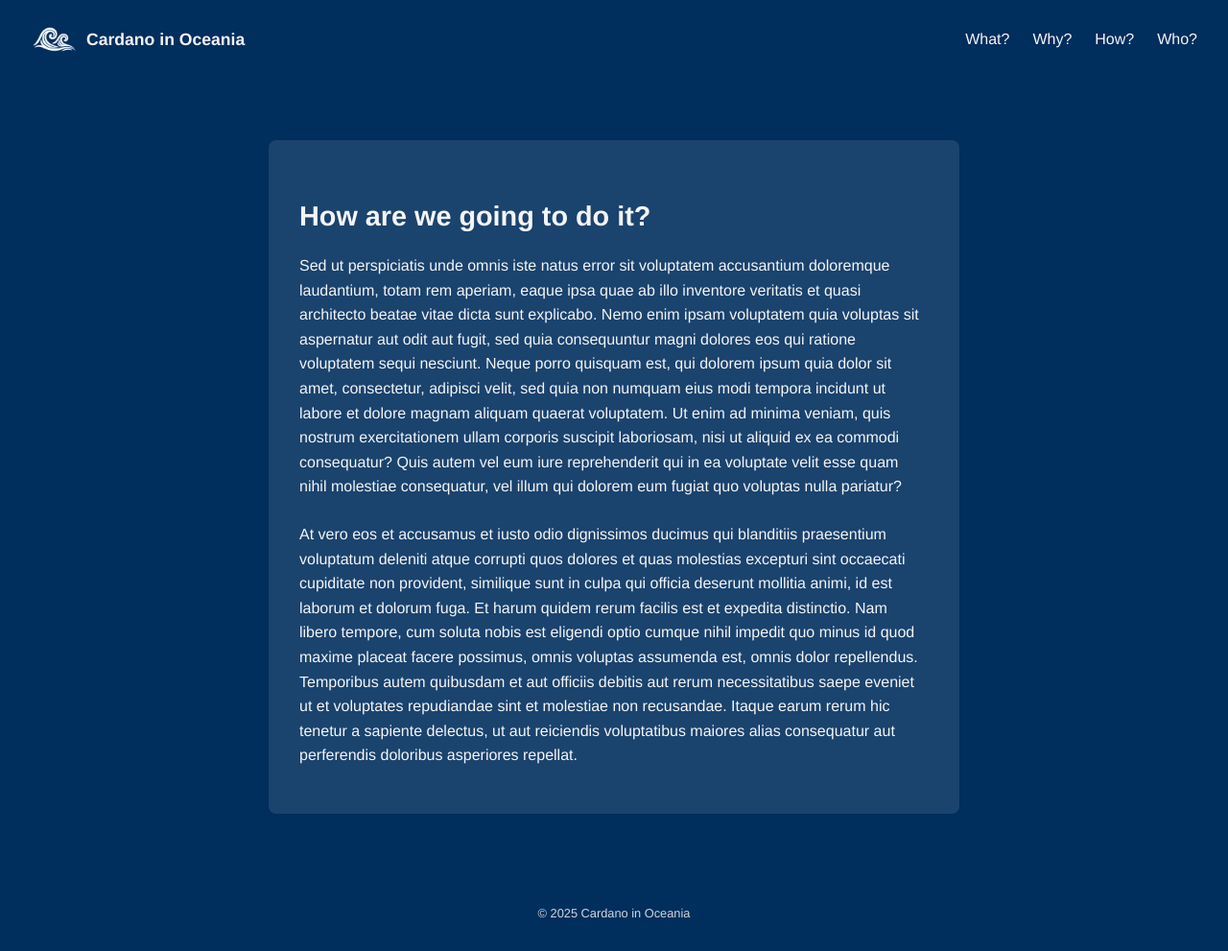
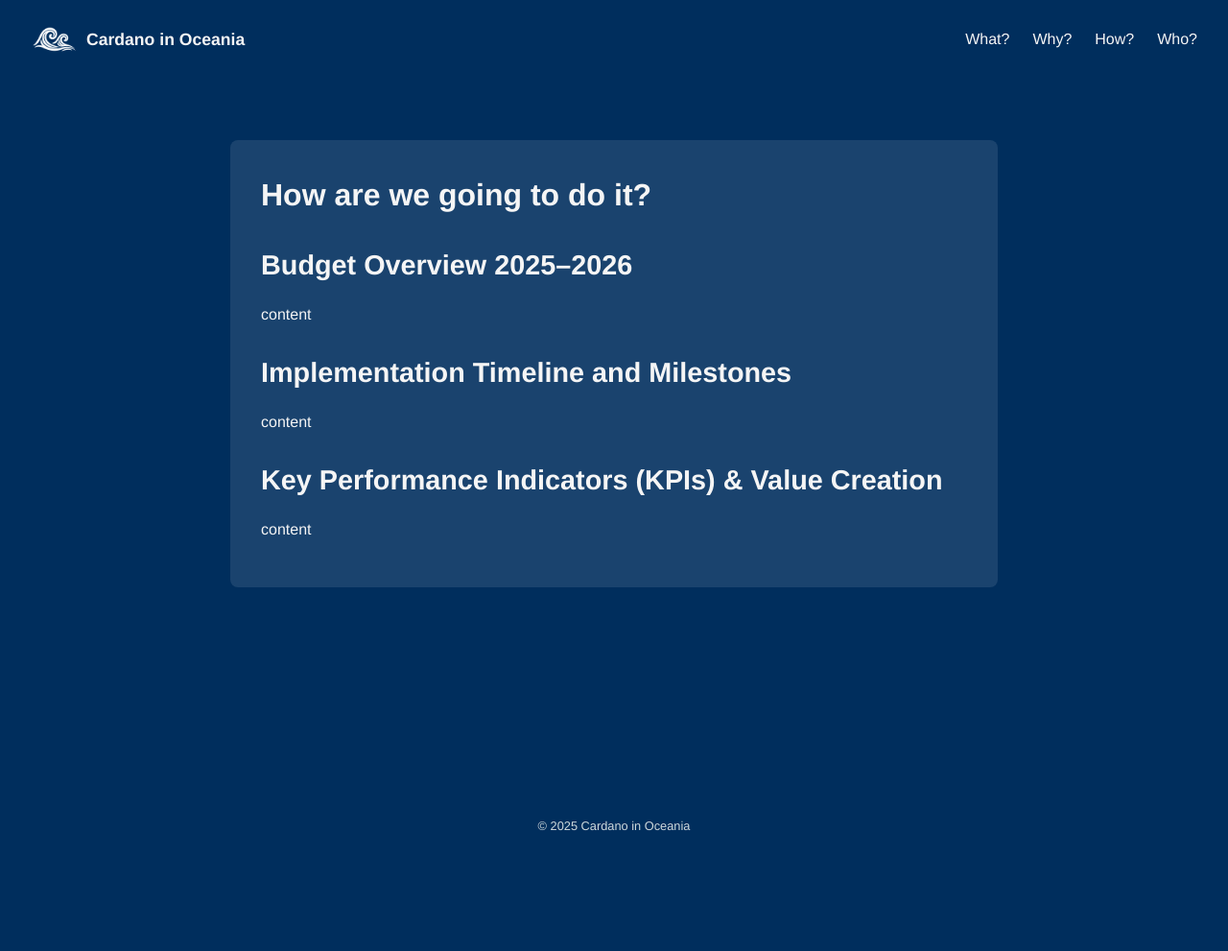
Before and after one commit to cardano-in-oceania/cardano-in-oceania.github.io, a Jekyll site: the page built from docs/pages/how.md, in a window 1280 px wide. Shown: the whole page at 96% size. Built offline with Jekyll 4.4.1, drawn with Linux system fonts in a browser that asks for light colours; after the commit the page ends 900 px from its top, so only the background shows below that.

Commit message:
Page outlines

```diff
--- a/docs/assets/css/main.scss
+++ b/docs/assets/css/main.scss
@@ -118,7 +118,7 @@
 /* Unified content styling */
 .content {
   width: 90%;
-  max-width: 720px;
+  max-width: 800px;
   margin: 4rem auto 4rem;
   padding: 2rem;
   line-height: 1.6;
--- a/docs/pages/how.md
+++ b/docs/pages/how.md
@@ -3,8 +3,13 @@
 title: How?
 permalink: /how/
 ---
-## How are we going to do it?
+# How are we going to do it?
 
-Sed ut perspiciatis unde omnis iste natus error sit voluptatem accusantium doloremque laudantium, totam rem aperiam, eaque ipsa quae ab illo inventore veritatis et quasi architecto beatae vitae dicta sunt explicabo. Nemo enim ipsam voluptatem quia voluptas sit aspernatur aut odit aut fugit, sed quia consequuntur magni dolores eos qui ratione voluptatem sequi nesciunt. Neque porro quisquam est, qui dolorem ipsum quia dolor sit amet, consectetur, adipisci velit, sed quia non numquam eius modi tempora incidunt ut labore et dolore magnam aliquam quaerat voluptatem. Ut enim ad minima veniam, quis nostrum exercitationem ullam corporis suscipit laboriosam, nisi ut aliquid ex ea commodi consequatur? Quis autem vel eum iure reprehenderit qui in ea voluptate velit esse quam nihil molestiae consequatur, vel illum qui dolorem eum fugiat quo voluptas nulla pariatur?
+## Budget Overview 2025–2026
+content
 
-At vero eos et accusamus et iusto odio dignissimos ducimus qui blanditiis praesentium voluptatum deleniti atque corrupti quos dolores et quas molestias excepturi sint occaecati cupiditate non provident, similique sunt in culpa qui officia deserunt mollitia animi, id est laborum et dolorum fuga. Et harum quidem rerum facilis est et expedita distinctio. Nam libero tempore, cum soluta nobis est eligendi optio cumque nihil impedit quo minus id quod maxime placeat facere possimus, omnis voluptas assumenda est, omnis dolor repellendus. Temporibus autem quibusdam et aut officiis debitis aut rerum necessitatibus saepe eveniet ut et voluptates repudiandae sint et molestiae non recusandae. Itaque earum rerum hic tenetur a sapiente delectus, ut aut reiciendis voluptatibus maiores alias consequatur aut perferendis doloribus asperiores repellat.
+## Implementation Timeline and Milestones
+content
+
+## Key Performance Indicators (KPIs) & Value Creation
+content
```
Also changed, not shown: docs/pages/what.md (+13 -1 lines), docs/pages/who.md (+1 -1 lines), docs/pages/why.md (+5 -5 lines).
